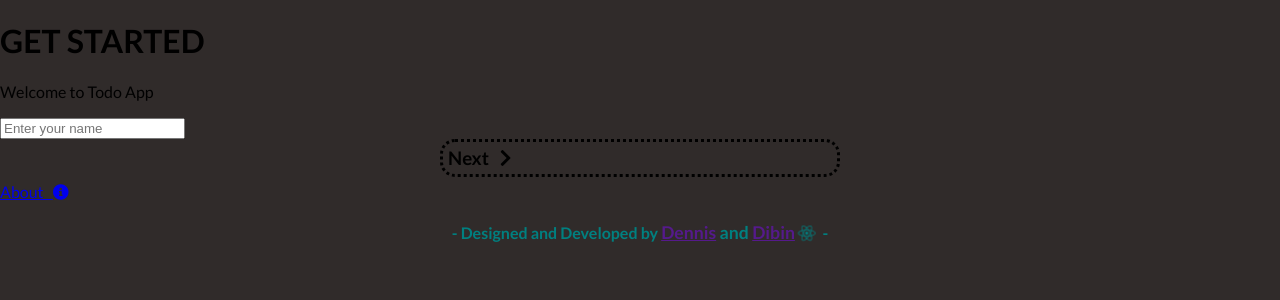
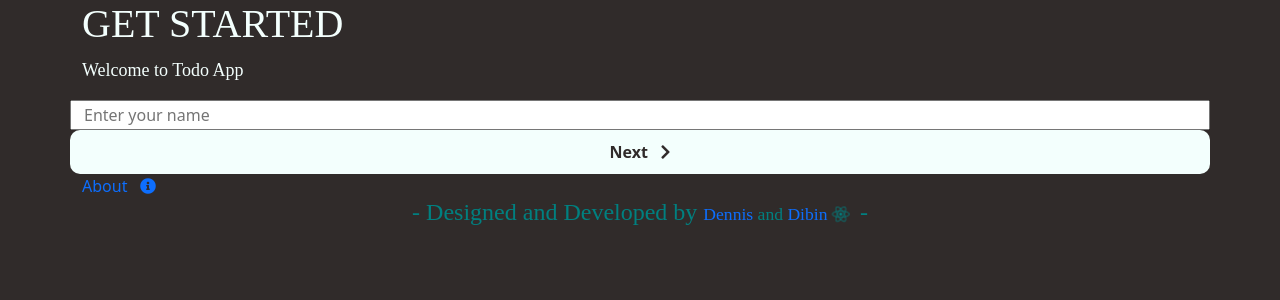
Before and after one commit to Dennis-Neduvelil/React-TodoApp, a React (Create React App) app: page /#/ in a window 1280 px wide. Shown: the top 300 px of the page. Built offline with nearby package versions, Linux system fonts and the light colour scheme.

Commit message:
User Registration page ui changed

```diff
--- a/public/index.html
+++ b/public/index.html
@@ -1,27 +1,26 @@
 <!DOCTYPE html>
 <html lang="en">
+
 <head>
   <meta charset="utf-8" />
   <link rel="icon" href="%PUBLIC_URL%/favicon.ico" />
   <meta name="viewport" content="width=device-width, initial-scale=1" />
   <meta name="theme-color" content="#000000" />
-    <meta
-      name="description"
-      content="Web site created using create-react-app"
-    />
+  <meta name="description" content="Web site created using create-react-app" />
   <link rel="apple-touch-icon" href="%PUBLIC_URL%/logo192.png" />
-    <link
-      rel="stylesheet"
-      href="https://cdnjs.cloudflare.com/ajax/libs/font-awesome/5.14.0/css/all.min.css"
-    />
+  <link rel="stylesheet" href="https://cdnjs.cloudflare.com/ajax/libs/font-awesome/5.14.0/css/all.min.css" />
   <link rel="shortcut icon" type="imagae/png" href="favicon.png" />
 
   <link rel="manifest" href="%PUBLIC_URL%/manifest.json" />
-
+  <link href="https://cdn.jsdelivr.net/npm/bootstrap@5.0.0-beta2/dist/css/bootstrap.min.css" rel="stylesheet"
+    integrity="sha384-BmbxuPwQa2lc/FVzBcNJ7UAyJxM6wuqIj61tLrc4wSX0szH/Ev+nYRRuWlolflfl" crossorigin="anonymous">
   <title>Todo App</title>
 </head>
+
 <body>
   <noscript>You need to enable JavaScript to run this app.</noscript>
   <div id="root"></div>
 </body>
+<script src="https://cdn.jsdelivr.net/npm/bootstrap@5.0.0-beta2/dist/js/bootstrap.bundle.min.js"
+  integrity="sha384-b5kHyXgcpbZJO/tY9Ul7kGkf1S0CWuKcCD38l8YkeH8z8QjE0GmW1gYU5S9FOnJ0" crossorigin="anonymous"></script>
 </html>
--- a/src/Style.css
+++ b/src/Style.css
@@ -7,48 +7,37 @@
   }
 
   body {
-  margin: 0;
-  padding: 0;
-  overflow-x: hidden;
-  font-family: "Lato", sans-serif;
     background-color: var(--background-color);
-  min-height: 100vh;
-  max-width: 100vw;
   }
-html {
-  overflow-x: hidden;
+
+  h1,
+  h2,
+  h3,
+  h4,
+  h5 {
+    color: var(--primary-color);
+    font-family: "Roboto Slab", serif;
   }
-h3 {
-  justify-content: center;
-  width: 30%;
-  border-style: dotted;
-  border-radius: 15px;
-  margin: auto;
-  padding: 5px;
-  margin-bottom: 5px;
-  cursor: pointer;
+
+  p {
+    font-size: 18px;
+    font-weight: 300;
+    line-height: 28px;
+    color: var(--primary-color);
+    font-family: "Source Serif Pro", serif;
   }
-.fdiv {
-  display: flex;
-  flex-direction: row;
-  justify-content: center;
+
+  a {
+    text-decoration: none;
   }
-.cdiv {
-  text-align: center;
-  background-color: transparent;
-  width: 500px;
-  min-height: 470px;
-  border: black;
-  border-radius: 20px;
-  border-style: dotted;
-  margin-bottom: 30px;
-  margin-left: 10px;
-  margin-right: 10px;
+
+  b {
+    color: var(--primary-color-hover);
   }
 
   button {
     background-color: var(--primary-color);
-    color: white;
+    color: var(--background-color);
     font-size: 16px;
     font-weight: 700;
     border: none;
@@ -58,6 +47,12 @@
 
   button:hover {
     background-color: var(--primary-color-hover);
+  }
+
+  button:focus {
+    background-color: var(--primary-color-hover);
+    border: none;
+    outline: none;
   }
 
 .cdiv input {
--- a/src/components/Menu.js
+++ b/src/components/Menu.js
@@ -43,7 +43,7 @@
       <div className="fdiv" style={cdiv}>
         <div className="cdiv">
           <h1>
-            Tu Tu Do...ToDo...<i class="far fa-smile-wink"></i>
+            Tu Tu Do...ToDo...
           </h1>
           <p>welcome to Todo App </p>
           <h2 style={h2}>Hey, {dname} Welcome to TodoApp</h2>
--- a/src/components/userRegistration.js
+++ b/src/components/userRegistration.js
@@ -45,27 +45,30 @@
   };
 
   return (
-    <div>
-      <div className="">
-        <div className="">
+    <div className="container">
+      <div className="row">
           <h1>GET STARTED</h1>
           <p className={warning}>{status}</p>
+        </div>
+        <div className="row">
           <input
             onChange={inputHandler}
             name={uname}
             value={uname}
-
             type="text"
             placeholder="Enter your name"
           />
-          <h3 onClick={btnHndl} >
+        </div>
+        <div className="row">
+          <button onClick={btnHndl}>
             Next &nbsp;&nbsp;<i class="fas fa-chevron-right "></i>
-          </h3>
-          <Link to="/about">
-            About &nbsp;&nbsp;<i class="fas fa-info-circle"></i>
-          </Link>
+          </button>
+        </div>
+        <div className="row">
+        <Link to="/about">
+          About &nbsp;&nbsp;<i class="fas fa-info-circle"></i>
+        </Link>
         </div>
       </div>
-    </div>
   );
 }
```
Lines whose indentation alone changed are shown as unchanged.
